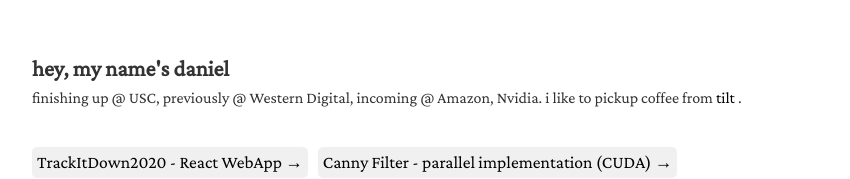
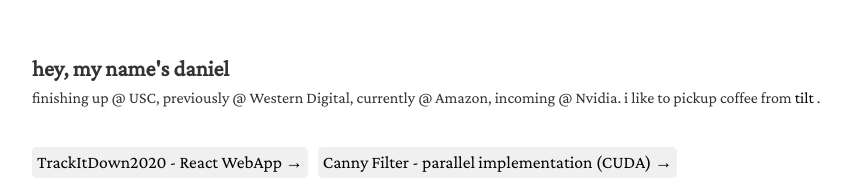
Before and after one commit to dleng16/dleng16.github.io, a plain HTML site: page index.html in a window 1280 px wide. Shown: the part 224-403 px from the top of the page, without its empty margins (208-1058 px from the left). Drawn offline with nearby package versions, Linux system fonts and the light colour scheme.

Commit message:
Update index.html

```diff
--- a/index.html
+++ b/index.html
@@ -12,7 +12,7 @@
 				hey, my name's daniel
 			</div>
 			<div class="desc">
-				finishing up @ USC, previously @ Western Digital, incoming @ Amazon, Nvidia.
+				finishing up @ USC, previously @ Western Digital, currently @ Amazon, incoming @ Nvidia.
 
 				i like to pickup coffee from
 <!-- 				<a
```
